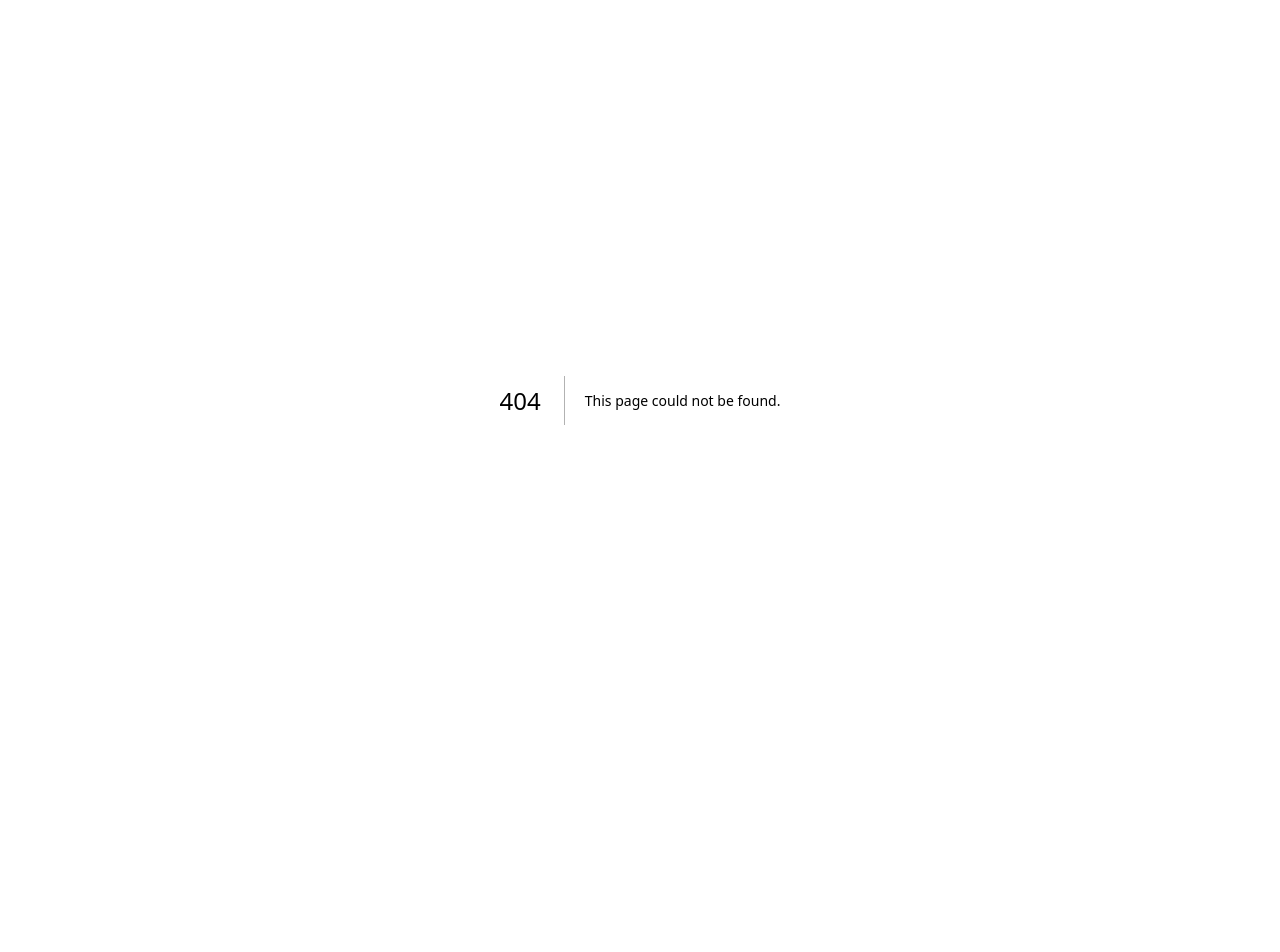
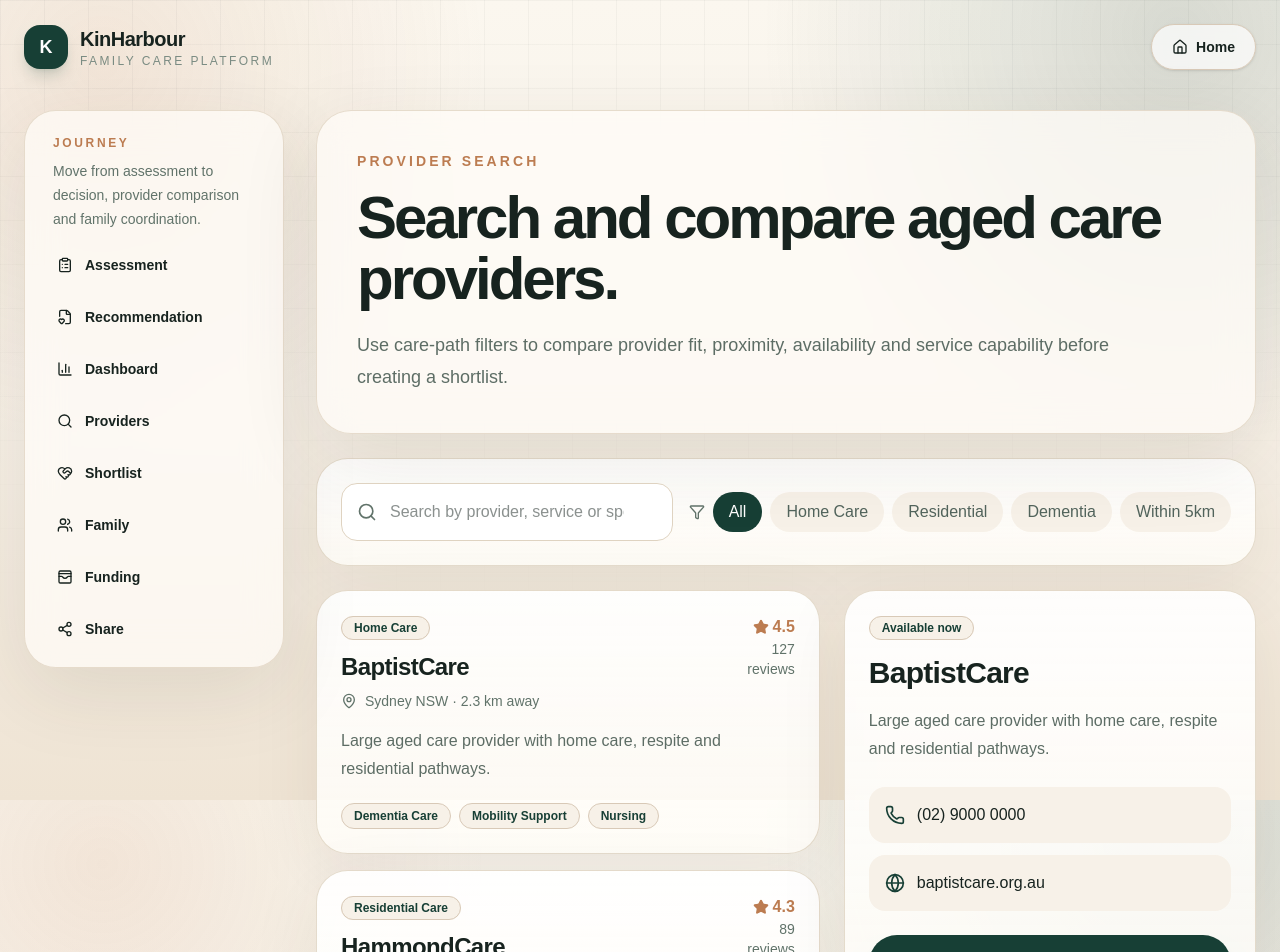
Before and after one commit to Mattrix07/kinharbour, a Next.js app: page /providers in a window 1280 px wide. Before the commit this address had no page. Shown: the top 952 px of the page. Before the commit the page ends 800 px from the top, so only its background shows below. Built offline with nearby package versions, Linux system fonts and the light colour scheme.

Commit message:
Add provider search page

```diff
--- /dev/null
+++ b/app/providers/page.tsx
@@ -0,0 +1,94 @@
+"use client";
+
+import { useMemo, useState } from "react";
+import { Filter, Globe, MapPin, Phone, Search, Star } from "lucide-react";
+import { Panel, Pill, ProductShell } from "../../components/product-shell";
+
+const providers = [
+  { id: 1, name: "BaptistCare", type: "Home Care", location: "Sydney NSW", distance: 2.3, rating: 4.5, reviews: 127, specialties: ["Dementia Care", "Mobility Support", "Nursing"], phone: "(02) 9000 0000", website: "baptistcare.org.au", availability: "Available now", description: "Large aged care provider with home care, respite and residential pathways." },
+  { id: 2, name: "HammondCare", type: "Residential Care", location: "Sydney NSW", distance: 5.1, rating: 4.3, reviews: 89, specialties: ["Memory Care", "Palliative Care", "Respite"], phone: "(02) 9111 1111", website: "hammondcare.com.au", availability: "Waiting list", description: "Specialist care provider with strong dementia and residential care capability." },
+  { id: 3, name: "Uniting Care", type: "Home Care", location: "Sydney NSW", distance: 3.8, rating: 4.2, reviews: 156, specialties: ["Home Support", "Nursing", "Respite"], phone: "(02) 9222 2222", website: "uniting.org", availability: "Available now", description: "Community-focused home care and aged care provider with broad local footprint." },
+  { id: 4, name: "Regis Aged Care", type: "Residential Care", location: "Sydney NSW", distance: 7.2, rating: 4.1, reviews: 112, specialties: ["Residential Care", "Dementia", "Rehabilitation"], phone: "(02) 9333 3333", website: "regisagedcare.com.au", availability: "Waiting list", description: "Residential aged care provider with modern facilities and permanent care options." },
+];
+
+const filters = [
+  { id: "all", label: "All" },
+  { id: "home", label: "Home Care" },
+  { id: "residential", label: "Residential" },
+  { id: "dementia", label: "Dementia" },
+  { id: "nearby", label: "Within 5km" },
+];
+
+export default function ProvidersPage() {
+  const [query, setQuery] = useState("");
+  const [filter, setFilter] = useState("all");
+  const [selected, setSelected] = useState(1);
+
+  const filteredProviders = useMemo(() => {
+    return providers.filter((provider) => {
+      const search = `${provider.name} ${provider.type} ${provider.specialties.join(" ")}`.toLowerCase();
+      const matchesSearch = search.includes(query.toLowerCase());
+      const matchesFilter =
+        filter === "all" ||
+        (filter === "home" && provider.type === "Home Care") ||
+        (filter === "residential" && provider.type === "Residential Care") ||
+        (filter === "dementia" && provider.specialties.some((specialty) => specialty.toLowerCase().includes("dementia") || specialty.toLowerCase().includes("memory"))) ||
+        (filter === "nearby" && provider.distance <= 5);
+      return matchesSearch && matchesFilter;
+    });
+  }, [query, filter]);
+
+  const selectedProvider = providers.find((provider) => provider.id === selected) ?? providers[0];
+
+  return (
+    <ProductShell eyebrow="Provider search" title="Search and compare aged care providers." description="Use care-path filters to compare provider fit, proximity, availability and service capability before creating a shortlist.">
+      <Panel>
+        <div className="grid gap-4 lg:grid-cols-[1fr_auto]">
+          <label className="relative block">
+            <Search className="absolute left-4 top-1/2 h-5 w-5 -translate-y-1/2 text-[#61736a]" />
+            <input value={query} onChange={(event) => setQuery(event.target.value)} placeholder="Search by provider, service or specialty..." className="w-full rounded-2xl border border-[#dfd3c1] bg-white px-12 py-4 outline-none focus:border-[#173f35]" />
+          </label>
+          <div className="flex flex-wrap items-center gap-2">
+            <Filter className="h-4 w-4 text-[#61736a]" />
+            {filters.map((item) => (
+              <button key={item.id} onClick={() => setFilter(item.id)} className={`rounded-full px-4 py-2 text-sm font-semibold transition ${filter === item.id ? "bg-[#173f35] text-white" : "bg-[#f7f1e8] text-[#52645c] hover:bg-white"}`}>{item.label}</button>
+            ))}
+          </div>
+        </div>
+      </Panel>
+
+      <div className="mt-6 grid gap-6 lg:grid-cols-[1.1fr_0.9fr]">
+        <div className="grid gap-4">
+          {filteredProviders.map((provider) => (
+            <button key={provider.id} onClick={() => setSelected(provider.id)} className={`premium-card rounded-[2rem] p-6 text-left transition hover:-translate-y-1 ${selected === provider.id ? "ring-2 ring-[#173f35]" : ""}`}>
+              <div className="flex flex-col gap-4 md:flex-row md:items-start md:justify-between">
+                <div>
+                  <Pill>{provider.type}</Pill>
+                  <h2 className="mt-3 text-2xl font-semibold tracking-tight">{provider.name}</h2>
+                  <p className="mt-2 flex items-center gap-2 text-sm text-[#61736a]"><MapPin className="h-4 w-4" /> {provider.location} · {provider.distance} km away</p>
+                  <p className="mt-4 leading-7 text-[#5d6d65]">{provider.description}</p>
+                </div>
+                <div className="text-left md:text-right">
+                  <p className="flex items-center gap-1 font-semibold text-[#bc7c51] md:justify-end"><Star className="h-4 w-4 fill-current" /> {provider.rating}</p>
+                  <p className="text-sm text-[#61736a]">{provider.reviews} reviews</p>
+                </div>
+              </div>
+              <div className="mt-5 flex flex-wrap gap-2">{provider.specialties.map((specialty) => <Pill key={specialty}>{specialty}</Pill>)}</div>
+            </button>
+          ))}
+        </div>
+
+        <Panel className="h-fit lg:sticky lg:top-6">
+          <Pill>{selectedProvider.availability}</Pill>
+          <h2 className="mt-4 text-3xl font-semibold tracking-tight">{selectedProvider.name}</h2>
+          <p className="mt-4 leading-7 text-[#5d6d65]">{selectedProvider.description}</p>
+          <div className="mt-6 grid gap-3">
+            <div className="flex items-center gap-3 rounded-2xl bg-[#f7f1e8] p-4"><Phone className="h-5 w-5 text-[#173f35]" /> {selectedProvider.phone}</div>
+            <div className="flex items-center gap-3 rounded-2xl bg-[#f7f1e8] p-4"><Globe className="h-5 w-5 text-[#173f35]" /> {selectedProvider.website}</div>
+          </div>
+          <a href="/shortlist" className="mt-6 inline-flex w-full items-center justify-center rounded-full bg-[#173f35] px-6 py-4 font-semibold text-white shadow-xl shadow-emerald-950/15">Add to shortlist</a>
+        </Panel>
+      </div>
+    </ProductShell>
+  );
+}
```
